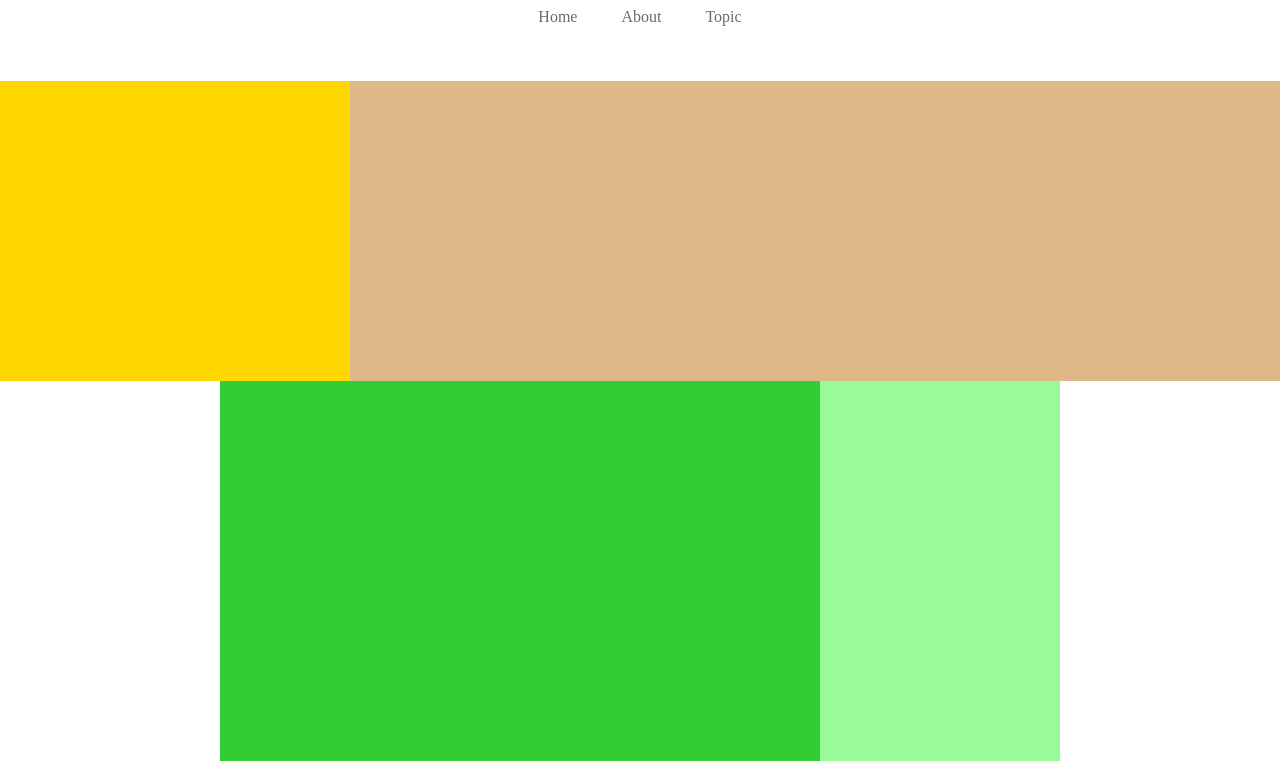
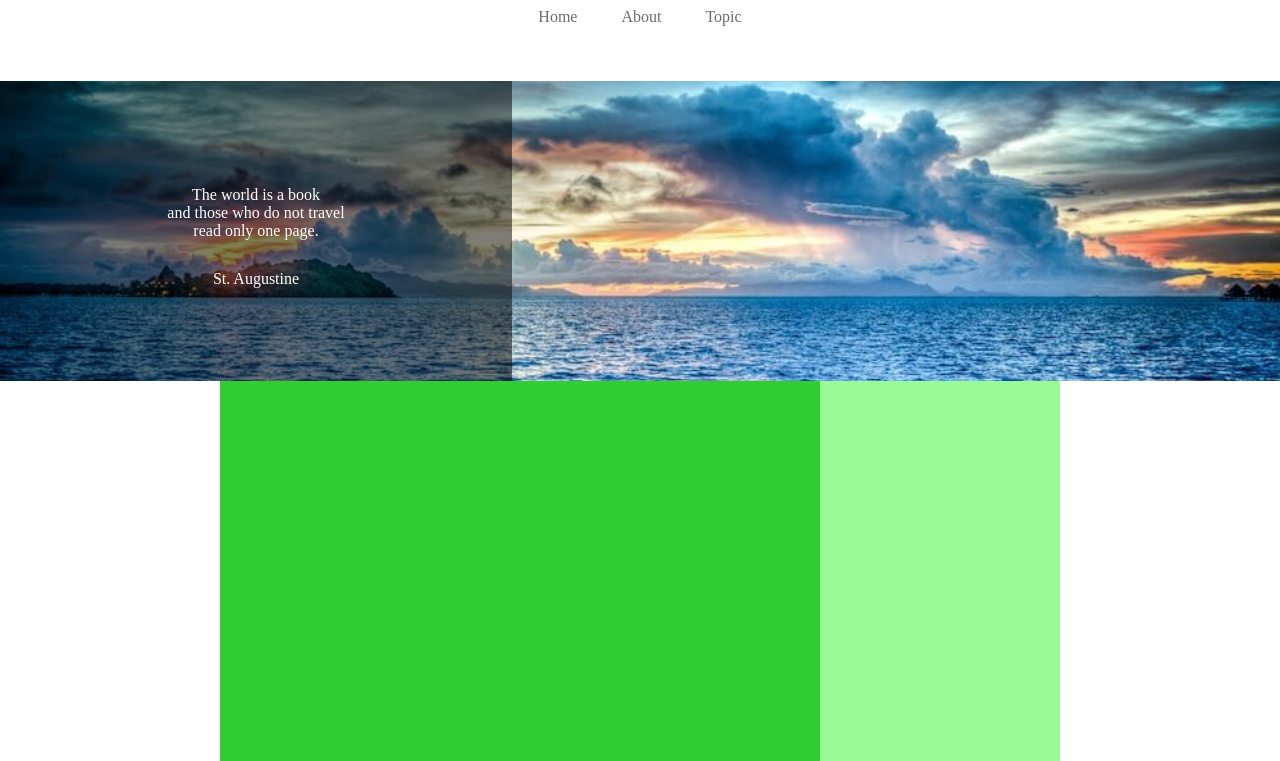
Before and after one commit to Masatooo0/caravan, a plain HTML site: page index.html in a window 1280 px wide. Shown: the part 39-800 px from the top of the page. Drawn offline with Linux system fonts and the light colour scheme.

Commit message:
[add]メインビジュアル部分

```diff
--- a/index.html
+++ b/index.html
@@ -26,7 +26,16 @@
 
 
   <div class="main-visual">
-    <div class="main-visual-content"></div>
+    <div class="main-visual-content">
+      <p class="main-visual-text">
+        The world is a book<br>
+        and those who do not travel<br>
+        read only one page.
+      </p>
+      <p class="main-visual-name">
+        St. Augustine
+      </p>
+    </div>
   </div>
 
   <div class="main">
--- a/style.css
+++ b/style.css
@@ -29,12 +29,23 @@ header{
 .main-visual {
   width: 100%;
   height: 300px;
-  background-color: burlywood;
+  background-image: url(img/mv.jpg);
+  background-size: cover;
+  background-position: center;
 }
 .main-visual-content {
-  width: 350px;
+  width: 40%;
   height: 300px;
-  background-color: gold;
+  background-color: rgba( 0, 0, 0, 0.5);
+  text-align: center;
+  padding-top:105px;
+}
+.main-visual-text{
+  color: #fff;
+}
+.main-visual-name{
+  margin-top: 30px;
+  color: #fff;
 }
 .main {
   width: 840px;
```
Also changed, not shown: img/airport.jpg (added), img/asia.jpg (added), img/desert.jpg (added), img/forest.jpg (added), img/italy.jpg (added), img/japan.jpg (added), img/japan2.jpg (added), img/lake.jpg (added), img/mv.jpg (added), img/person.jpg (added), img/road.jpg (added), img/snow.jpg (added), 2 other files.
